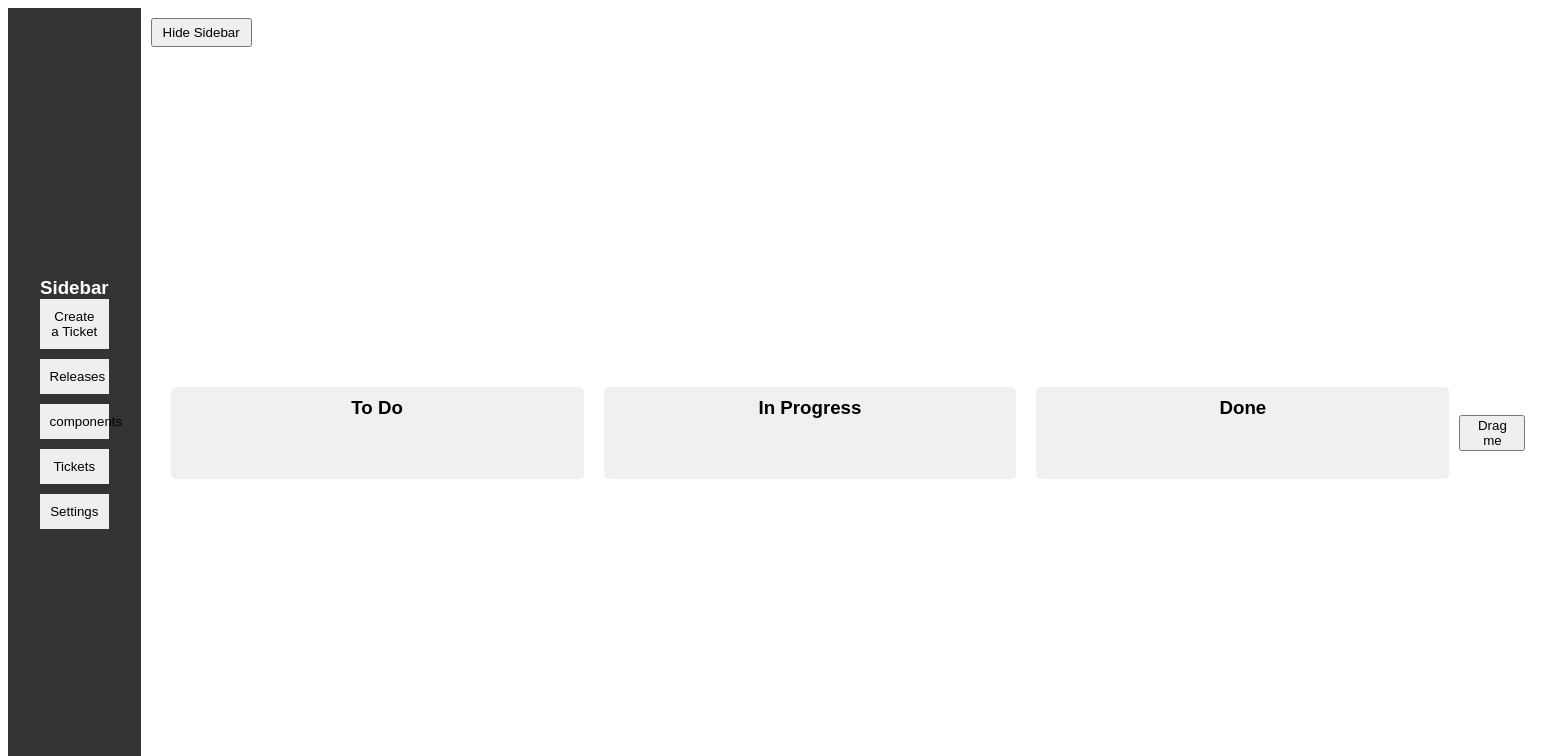
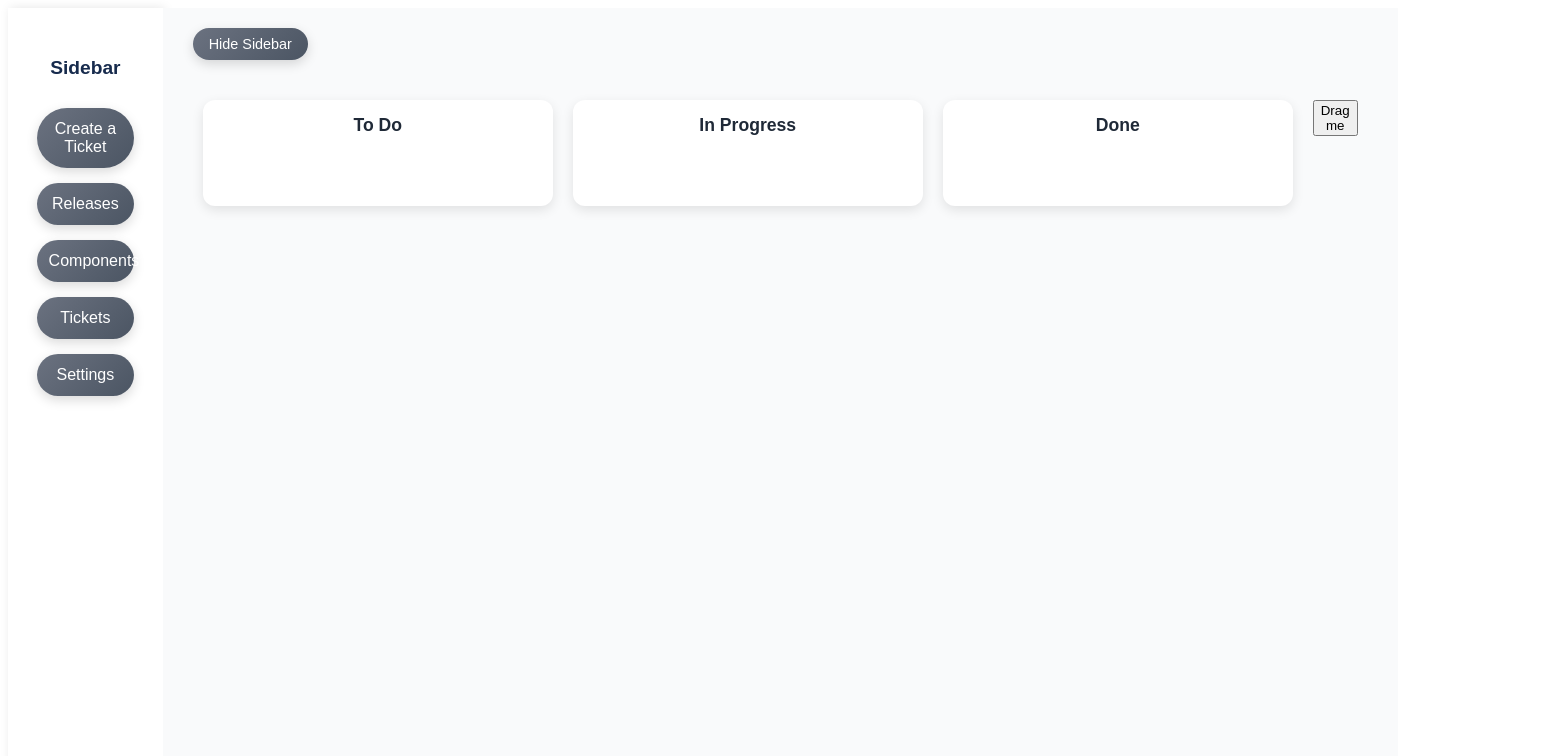
Before and after one commit to BuchardsVault/TrelloBoard, a React (Create React App) app in the folder front_end/: page /overview in a window 1280 px wide. Shown: the top 756 px of the page, 1546 px wide, since content can reach past the window. Built offline with nearby package versions, Linux system fonts and the light colour scheme.

Commit message:
Cleaned up CSS look for Overview

```diff
--- a/front_end/src/components/Overview.css
+++ b/front_end/src/components/Overview.css
@@ -4,31 +4,48 @@
 .container {
   display: flex;
   height: 100vh;
+  background: linear-gradient(135deg, #eef2f7, #d9e2ec);
 }
 
 /* Sidebar styles */
 .sidebar {
-  width: 160px;
-  background-color: #333;
-  color: #fff;
+  width: 220px;
+  background-color: #ffffff;
+  color: #172b4d;
   padding: 20px;
   display: flex;
   flex-direction: column;
   align-items: center;
-  justify-content: center;
+  box-shadow: 2px 0 10px rgba(0, 0, 0, 0.1);
+  /*justify-content: center; */
+  transition: width 0.3s ease;
 }
 
 .sidebar h3 {
   text-align: center;
-  margin: 0;
+  margin: 1.5em 0; /* More vertical spacing */
+  font-size: 1.2em; /* Slightly larger for emphasis */
+  font-weight: 600;
 }
 
 .sidebar-button {
-  width: 75%;
-  padding: 10px;
-  margin-bottom: 10px;
+  width: 85%; /* Slightly wider button */
+  padding: 12px; /* More padding for a chunkier, modern look */
+  margin-bottom: 15px;
+  color: #fff;
+  background: linear-gradient(135deg, #6b7280, #4b5563); /* Cooler, modern gradient */
   border: none;
+  border-radius: 50px;
+  box-shadow: 0 4px 12px rgba(0, 0, 0, 0.15); /* Softer, elevated shadow */
   cursor: pointer;
+  transition: transform 0.2s ease, box-shadow 0.2s ease;
+  font-size: 1em; /* Readable text */
+  font-weight: 500;
+}
+
+.sidebar-button:hover {
+  transform: scale(1.05);
+  box-shadow: 0 6px 16px rgba(0, 0, 0, 0.2);
 }
 
 /* Main content styles */
@@ -36,47 +53,82 @@
   display: flex;
   flex-direction: column;
   flex-grow: 1;
+  padding: 20px;
+  background-color: #f9fafb;
 }
 
 .toggle-button {
   align-self: flex-start;
-  margin: 10px;
-  padding: 5px 10px;
+  margin: 0 0 20px 10px;
+  padding: 8px 16px; /* Larger button */
+  color: #fff;
+  background: linear-gradient(135deg, #6b7280, #4b5563); /* Matching sidebar gradient */
+  border: none;
+  border-radius: 50px;
+  box-shadow: 0 4px 12px rgba(0, 0, 0, 0.15);
   cursor: pointer;
+  transition: transform 0.2s ease, box-shadow 0.2s ease;
+  font-size: 0.9em;
+}
+
+.toggle-button:hover {
+  transform: scale(1.05);
+  box-shadow: 0 6px 16px rgba(0, 0, 0, 0.2);
 }
 
 .board-container {
   display: flex;
-  justify-content: center;
-  align-items: center;
-  height: 100vh;
+  justify-content: flex-start;
+  align-items: flex-start;
+  flex-grow: 1;
   padding: 20px;
+  overflow-x: auto;
+  gap: 20px;
+
 }
 
 /* Column styles */
 .column {
-  width: 400px;
-  padding: 10px;
-  background-color: #f0f0f0;
-  border-radius: 5px;
-  margin: 0 10px;
+  width: 320px;
+  min-width: 320px;
+  padding: 15px;
+  background-color: #ffffff;
+  border-radius: 12px;
+  margin: 0;
+  box-shadow: 0 4px 12px rgba(0, 0, 0, 0.1);
+  transition: transform 0.2s ease;
+}
+
+.column:hover {
+  transform: translateY(-5px); /* Slight lift on hover for interactivity */
 }
 
 .column h3 {
   text-align: center;
-  margin: 0 0 10px 0;
+  margin: 0 0 15px 0; /* More spacing below title */
+  font-size: 1.1em;
+  font-weight: 600;
+  color: #1f2937; /* Darker gray for better contrast */
 }
 
 .droppable {
-  min-height: 600px;
-  padding: 10px;
-  background-color: #fff;
-  border-radius: 5px;
+  min-height: 500px; /* Adjusted for better proportionality */
+  padding: 15px;
+  background-color: #f3f4f6; /* Light gray for droppable area */
+  border-radius: 8px; /* Softer corners */
+  transition: background-color 0.2s ease; /* Smooth hover effect */
+}
+
+.droppable:hover {
+  background-color: #e5e7eb; /* Slightly darker on hover */
 }
 
 .empty-droppable {
   display: flex;
   justify-content: center;
+  align-items: center; /* Center content vertically */
   padding: 20px;
   height: 100%;
+  color: #6b7280; /* Muted gray for empty state */
+  font-style: italic;
 }
--- a/front_end/src/components/Overview.jsx
+++ b/front_end/src/components/Overview.jsx
@@ -23,7 +23,7 @@ function Overview() {
           <h3>Sidebar</h3>
           <button className="sidebar-button">Create a Ticket</button>
           <button className="sidebar-button">Releases</button>
-          <button className="sidebar-button">components</button>
+          <button className="sidebar-button">Components</button>
           <button className="sidebar-button">Tickets</button>
           <button className="sidebar-button">Settings</button>
         </div>
```
